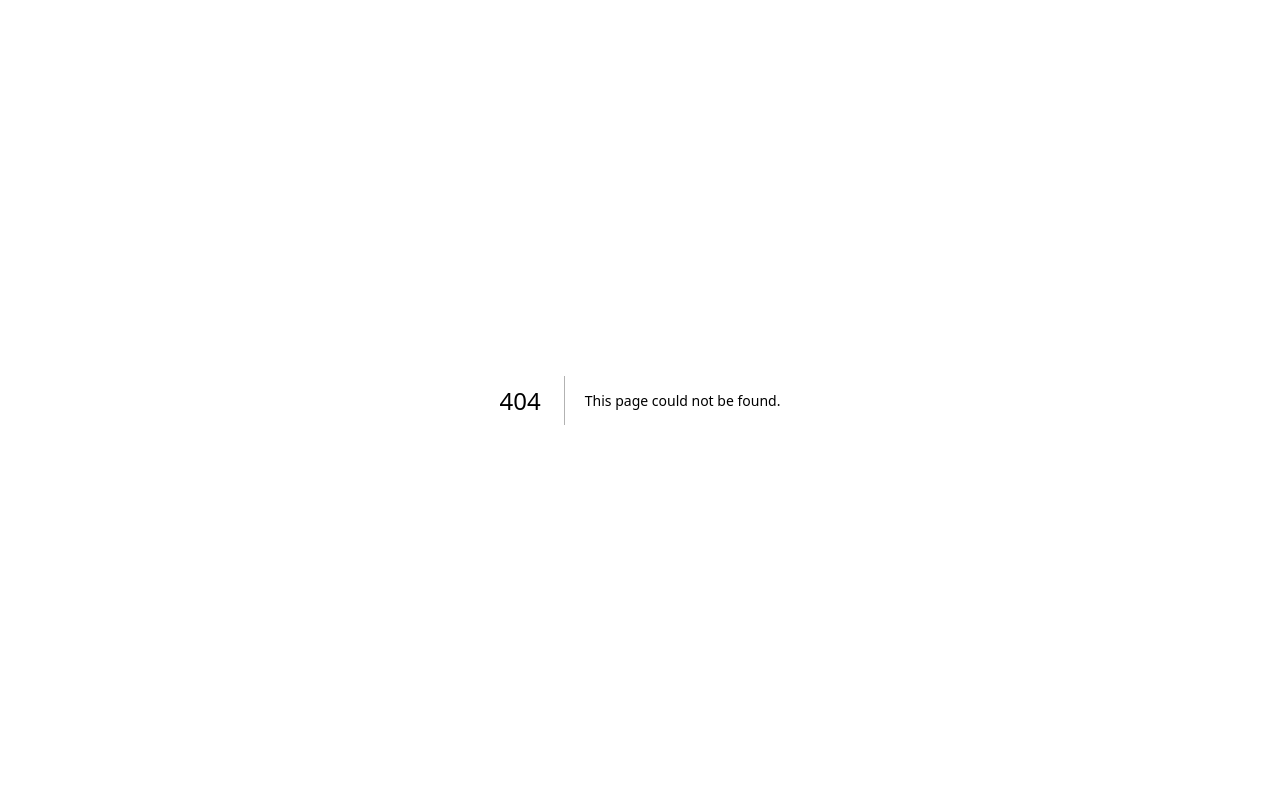
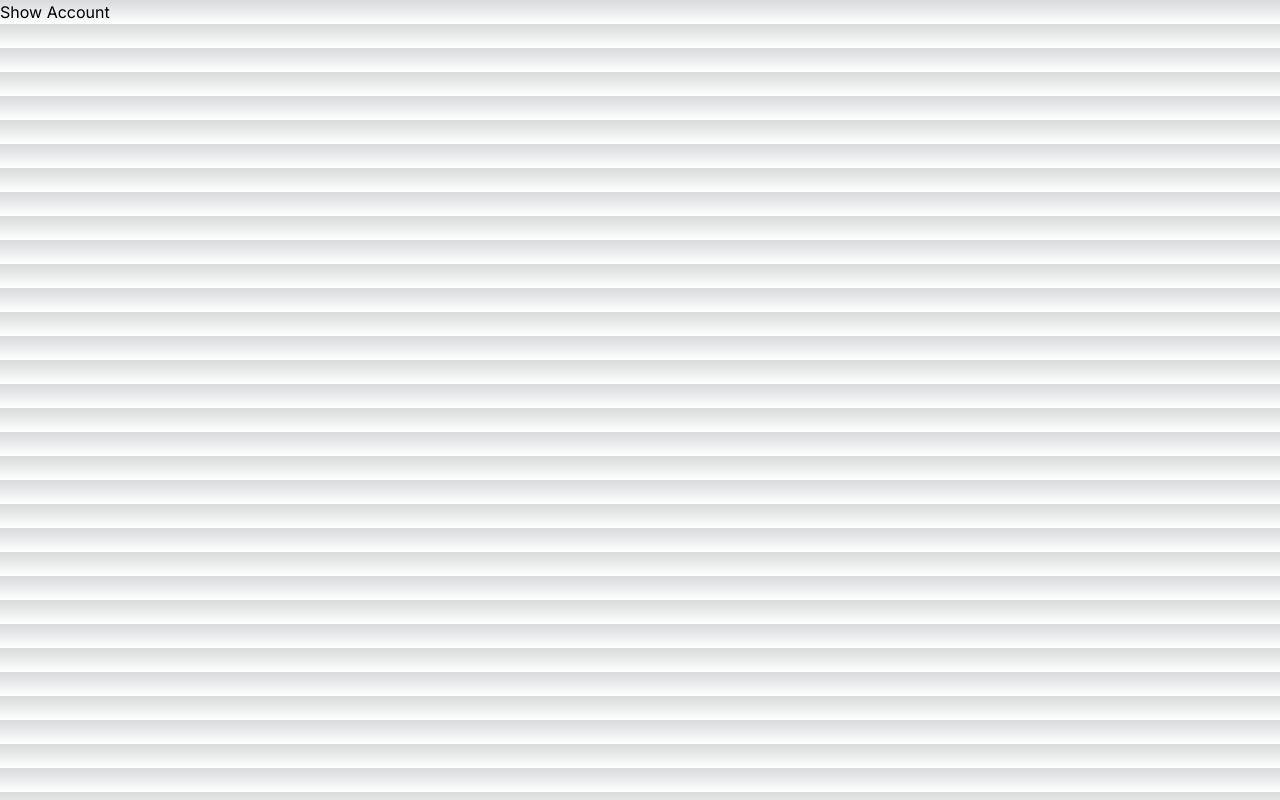
Before and after one commit to Ivhene/stacc-technical-interview, a Next.js app: page /1234 in a window 1280 px wide. Before the commit this address had no page. Built offline with nearby package versions, Linux system fonts and the light colour scheme.

Commit message:
feat: added page to show account with id

```diff
--- /dev/null
+++ b/app/(accounts)/[id]/page.tsx
@@ -0,0 +1,3 @@
+export default async function ShowAccount() {
+  return <div>Show Account</div>;
+}
```
